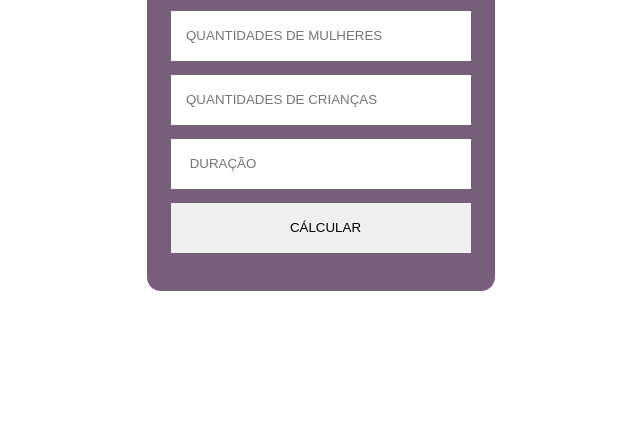
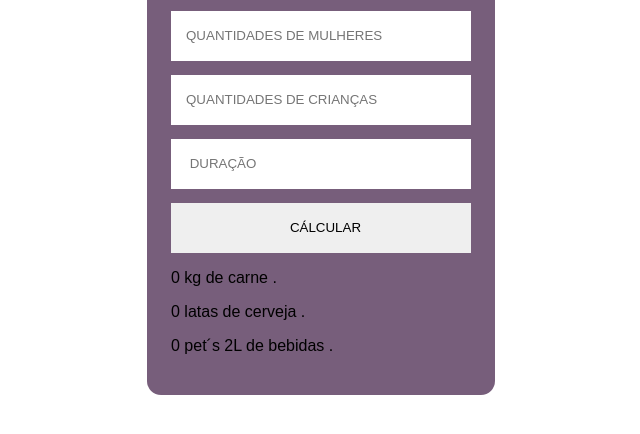
Before and after one commit to willianglitch/Churrasc-metro, a plain HTML site: page index.html in a window 1280 px wide. Both pictures are taken after a click on the input "CÁLCULAR". Shown: the part 252-686 px from the top of the page, without its empty margins (319-959 px from the left). Drawn offline with Linux system fonts and the light colour scheme.

Commit message:
update 2.5
ainda precisava de alguns ajustes

```diff
--- a/index.html
+++ b/index.html
@@ -20,7 +20,7 @@
         <input type="number" name="duração" id="duração" placeholder=" DURAÇÃO ">
         <input type="submit" value="CÁLCULAR" onclick="CÁLCULAR()">
 
-        <div class="resultado">
+        <div class="resultado" id="resultado">
 
         </div>
     </div>
--- a/script.js
+++ b/script.js
@@ -12,7 +12,7 @@ const mulherAdultas = document.getElementById("mulheres")
 const inputCrianças = document.getElementById("criança")
 const tempoDuração  = document.getElementById("duração")
 
-let resultado = document.getElementById("resultado")
+let resultadoCálculo = document.getElementById("resultado")
 
 function CÁLCULAR(){
     let homens = homenAdultos.value;
@@ -30,6 +30,19 @@ function CÁLCULAR(){
     const carneTotal = calcH + calcM + calcC;
     const cervejaTotal = cervejaPP(duração) * homens + cervejaPP(duração) * mulheres;
     const bebidaTotal = calcularBebida - 500 + bebidaPP(duração) * crianças
+
+    console.log(carneTotal, cervejaTotal , bebidaTotal)
+
+    resultadoCálculo.innerHTML = `<p>${carneTotal/ 1000} kg de carne .</p>`
+    resultadoCálculo.innerHTML += `<p>${Math.ceil(cervejaTotal/350)} latas de cerveja .</p>`
+    resultadoCálculo.innerHTML += `<p>${Math.ceil(bebidaTotal/2000)} pet´s 2L de bebidas .</p>`
+
+    homens = homenAdultos.value = '';
+    mulheres = mulherAdultas.value = '';
+    crianças = inputCrianças.value = '';
+    duração = tempoDuração.value = '';
+
+
 
 }
 
```
